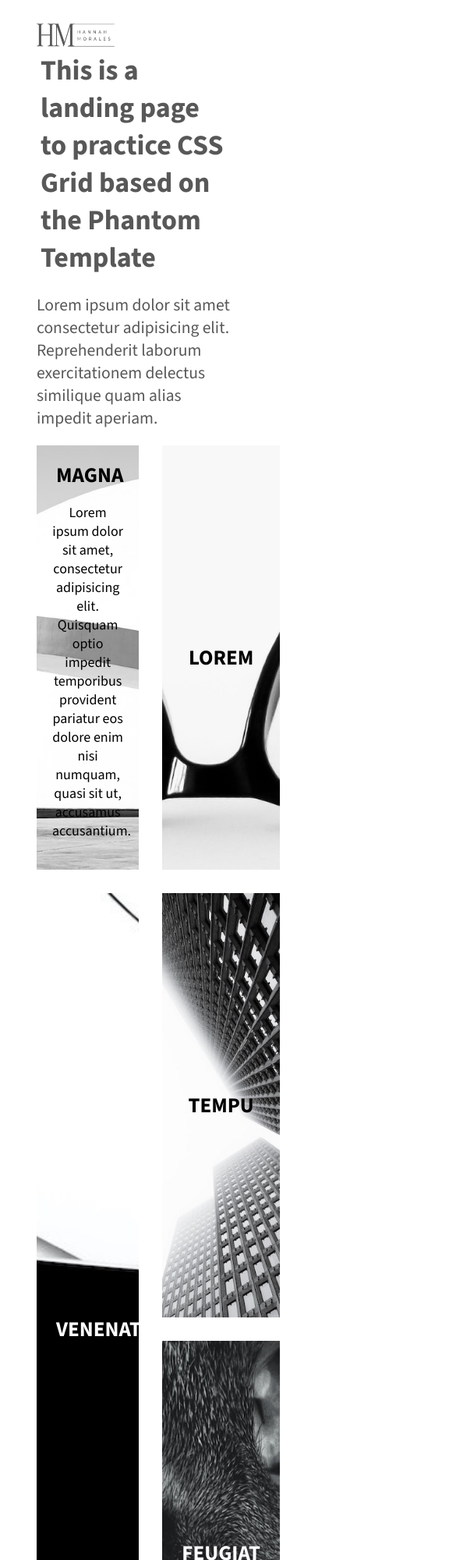
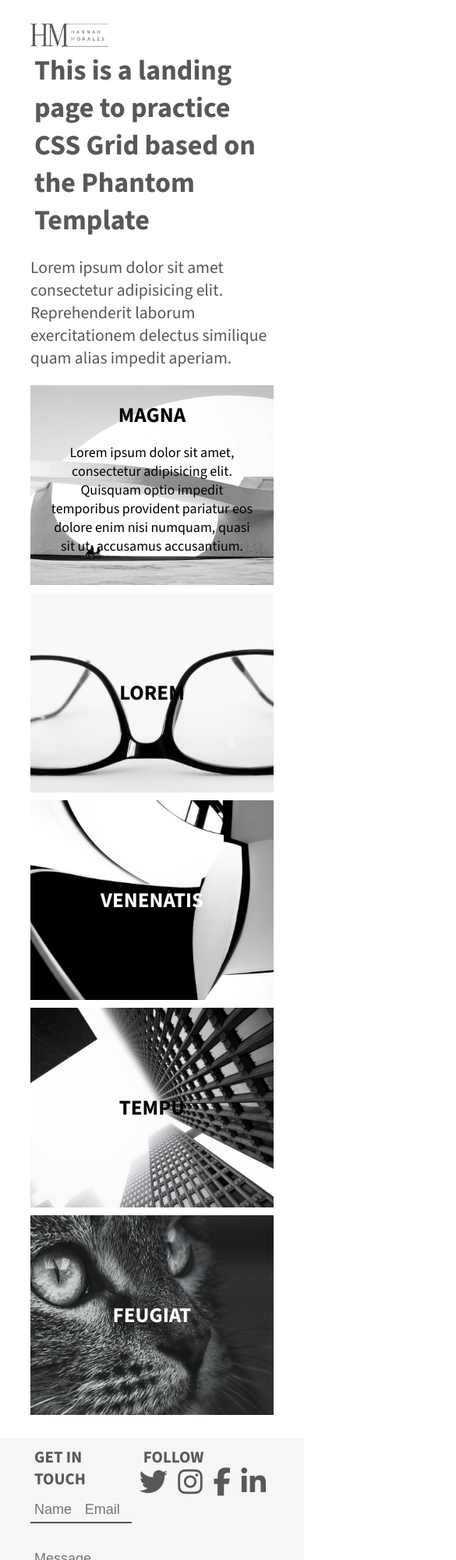
Before and after one commit to CrisRaptor/Des.Interfaces-VSCode_CSS, a plain HTML site: page Ejercicio Grid 1/index.html in a window 390 px wide. Shown: the top 2000 px of the page at 78% size, 585 px wide, since content can reach past the window. Drawn offline with nearby package versions, Linux system fonts and the light colour scheme.

Commit message:
Grid1 mejora

```diff
--- a/Ejercicio Grid 1/index.html
+++ b/Ejercicio Grid 1/index.html
@@ -16,12 +16,12 @@
             <div id="header" class="content">
                 <img src="images/logo.png" alt="logo" id="logo">
             </div>
-            <div id="presentation" class= content">
+            <div id="presentation" class="content">
                 <h1 class="title">This is a landing page to practice CSS Grid based on the Phantom Template</h1>
                 <p class="subtitle">Lorem ipsum dolor sit amet consectetur adipisicing elit. Reprehenderit laborum exercitationem delectus similique quam alias impedit aperiam.</p>
             </div>
         </div>
-        <div id="section2" class="">
+        <div id="section2">
             <div id="gallery" class="content grid-container-3x3">
                 <div id="photo1" class="grid-item cover_background center">
                     <h2 class="caps title">MAGNA</h2>
@@ -43,20 +43,20 @@
         </div>
 
     </div>
-    <div id="section3" class="">
+    <div id="section3">
         <div id="footer" class="content grid-container-2x1">
-            <div class="grid-item">
+            <div>
                 <h3 class="title caps">Get in touch</h3>
-                <div class="grid-container-2x1">
-                    <input type="text" placeholder="Name" class="grid-item">
-                    <input type="email" placeholder="Email" class="grid-item">
+                <div class="grid-container-2x2">
+                    <input type="text" placeholder="Name">
+                    <input type="email" placeholder="Email">
+                    <input type="text" placeholder="Message" id="message">
                 </div>
-                <input type="text" placeholder="Message">
                 <button class="button caps">Send</button>
             </div>
-            <div class="grid-item">
+            <div id="follow">
                 <h3 class="title caps">Follow</h3>
-                <div id="media" class="">
+                <div id="media">
                     <span><i class="fa-brands fa-twitter fa-2x"></i></span>
                     <span><i class="fa-brands fa-instagram fa-2x"></i></span>
                     <span><i class="fa-brands fa-facebook-f fa-2x"></i></span>
--- a/Ejercicio Grid 1/style.css
+++ b/Ejercicio Grid 1/style.css
@@ -1,5 +1,7 @@
 /*Paleta de colores: 585858 F6F6F6 FFFFFF*/
 
+/* ESTILOS */
+/*Elementos*/
 body {
     width: 100%;
     font-family: "Source Sans 3", serif;
@@ -13,6 +15,7 @@ textarea{
 
 button {
     cursor: pointer;
+    display: block;
     border-radius: 5px;
     color: #FFFFFF;
     padding: 5px 40px;
@@ -42,6 +45,7 @@ button, h1, h3{
     font-weight: 800;
 }
 
+/*Ids*/
 #container{
     width: 80%;
     max-width: 1100px;
@@ -75,10 +79,6 @@ button, h1, h3{
 #photo2{
     background-image: url('images/image-2.jpg');
     color: #000;
-    grid-column-start: 3;
-    grid-column-end: 4;
-    grid-row-start: 1;
-    grid-row-end: 2;
 }
 
 #photo3{
@@ -93,19 +93,11 @@ button, h1, h3{
 #photo4{
     background-image: url('images/image-4.jpg');
     color: #000;
-    grid-column-start: 3;
-    grid-column-end: 4;
-    grid-row-start: 2;
-    grid-row-end: 3;
 }
 
 #photo5{
     background-image: url('images/image-5.jpg');
     color: #ffffff;
-    grid-column-start: 3;
-    grid-column-end: 4;
-    grid-row-start: 3;
-    grid-row-end: 4;
 }
 
 #section3 {
@@ -118,6 +110,24 @@ button, h1, h3{
     margin: 0 auto;
 }
 
+#footer.grid-container-2x1 {
+    display: grid;
+    grid-template-columns: 2fr 1fr 2fr;
+    grid-template-rows: 1fr;
+    gap: 10px;
+}
+
+#message{
+    grid-column-start: 1;
+    grid-column-end: 3;
+}
+
+#follow{
+    grid-column-start: 3;
+    grid-column-end: 4;
+}
+
+/*Clases*/
 .content {
     width: 100%;
     max-width: 1100px;
@@ -148,10 +158,10 @@ button, h1, h3{
     gap: 10px;
 }
 
-#footer.grid-container-2x1{
+.grid-container-2x2{
     display: grid;
-    grid-template-columns: 3fr 2fr;
-    grid-template-rows: 1fr;
+    grid-template-columns: repeat(2, 1fr);
+    grid-template-rows: repeat(2, 1fr);
     gap: 10px
 }
 
@@ -186,3 +196,83 @@ button, h1, h3{
 .icon {
     margin: 0 10px;
 }
+
+/* Media Queries */
+/*Formato tablet y formato móvil*/
+@media (max-width: 768px) {
+    /*Elementos*/
+    input {
+        width: 100%;
+    }
+
+    /*Ids*/
+    #presentation{
+        width: 100%;
+    }
+
+    #footer.grid-container-2x1{
+        display: grid;
+        grid-template-columns: 1fr;
+        grid-template-rows: 1fr 1fr;
+        gap: 10px
+    }
+
+    /*Clases*/
+    .grid-container-2x1{
+        display: grid;
+        grid-template-columns: 1fr;
+        grid-template-rows: 1fr 1fr;
+        gap: 10px
+    }
+}
+
+/*Formato móvil*/
+@media (max-width: 480px) {
+    /*Elementos*/
+    body {
+        margin: 0;
+    }
+
+    /*Ids*/
+    #gallery{
+        display: grid;
+        grid-template-columns: 1fr;
+        grid-template-rows: repeat(5, 1fr);
+        gap: 10px
+    }
+
+    #photo1{
+        grid-column-start: 1;
+        grid-column-end: 2;
+        grid-row-start: 1;
+        grid-row-end: 2;
+    }
+
+    #photo2{
+        grid-column-start: 1;
+        grid-column-end: 2;
+        grid-row-start: 2;
+        grid-row-end: 3;
+    }
+
+    #photo3{
+        grid-column-start: 1;
+        grid-column-end: 2;
+        grid-row-start: 3;
+        grid-row-end: 4;
+    }
+
+    #photo4{
+        grid-column-start: 1;
+        grid-column-end: 2;
+        grid-row-start: 4;
+        grid-row-end: 5;
+    }
+
+    #photo5{
+        grid-column-start: 1;
+        grid-column-end: 2;
+        grid-row-start: 5;
+        grid-row-end: 6;
+    }
+}
```
